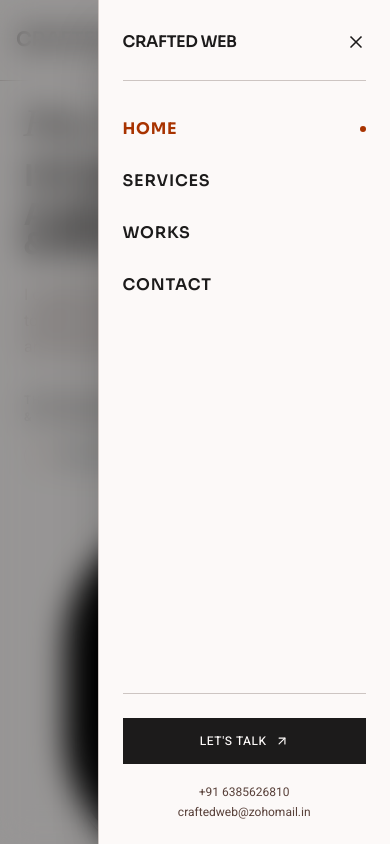
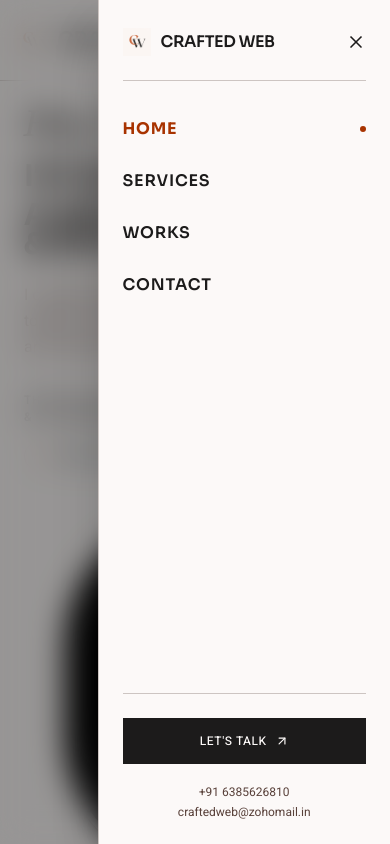
Before and after one commit to Nirmal0804/Freelancing-Portfolio, a Next.js app: page / in a window 390 px wide. Both pictures are taken after a click on the button "Open menu". Shown: the top 844 px of the page. Built offline with nearby package versions, Linux system fonts and the light colour scheme.

Commit message:
feat: add CW logo mark immediately to the left of existing Crafted Web text across global navbar, mobile drawer, and footer

```diff
--- a/app/layout.tsx
+++ b/app/layout.tsx
@@ -35,7 +35,8 @@ export const metadata: Metadata = {
     type: "website",
   },
   icons: {
-    icon: "/icon.svg",
+    icon: "/images/cw-logo.png",
+    apple: "/images/cw-logo.png",
   },
 };
 
--- a/components/layout/Footer.tsx
+++ b/components/layout/Footer.tsx
@@ -1,16 +1,32 @@
 import React from "react";
 import Link from "next/link";
+import Image from "next/image";
 import { ArrowUpRight, Instagram, Linkedin, Github } from "@/components/ui/Icons";
 
 export const Footer: React.FC = () => {
   return (
     <footer className="bg-surface-container-highest border-t border-[#cdc5c2] w-full mt-auto">
       <div className="max-w-[1360px] mx-auto grid grid-cols-1 md:grid-cols-12 divide-y md:divide-y-0 md:divide-x divide-[#cdc5c2]">
-        {/* Column 1: Brand */}
+        {/* Column 1: Brand: [CW LOGO] + Crafted Web */}
         <div className="md:col-span-3 p-6 sm:p-8 lg:p-10 flex flex-col gap-4">
-          <div className="font-heading text-xl font-semibold text-on-surface uppercase tracking-tight">
-            Crafted Web
-          </div>
+          <Link
+            href="/"
+            prefetch={true}
+            className="flex items-center gap-2.5 sm:gap-3 group focus-visible:outline-none w-fit"
+          >
+            <div className="relative w-8 h-8 shrink-0">
+              <Image
+                src="/images/cw-logo.png"
+                alt="CW Logo"
+                fill
+                sizes="32px"
+                className="object-contain"
+              />
+            </div>
+            <span className="font-heading text-xl font-semibold text-on-surface uppercase tracking-tight group-hover:text-primary transition-colors">
+              Crafted Web
+            </span>
+          </Link>
           <p className="font-sans text-sm text-on-surface-variant leading-relaxed">
             Independent digital studio focusing on premium, editorial web experiences.
           </p>
--- a/components/layout/Navbar.tsx
+++ b/components/layout/Navbar.tsx
@@ -3,6 +3,7 @@
 import React, { useState, useEffect } from "react";
 import { createPortal } from "react-dom";
 import Link from "next/link";
+import Image from "next/image";
 import { usePathname } from "next/navigation";
 import { ArrowUpRight, Menu, X } from "@/components/ui/Icons";
 import { cn } from "@/lib/utils";
@@ -43,12 +44,25 @@ export const Navbar: React.FC = () => {
   return (
     <nav className="bg-[#fcf9f8]/95 backdrop-blur-md border-b border-[#cdc5c2] w-full top-0 sticky z-50">
       <div className="max-w-[1360px] mx-auto flex justify-between items-center px-4 sm:px-6 md:px-8 lg:px-12 h-20">
-        {/* Brand */}
+        {/* Brand: [CW LOGO] + Crafted Web */}
         <Link
           href="/"
-          className="font-heading text-xl md:text-2xl font-semibold text-on-surface hover:text-primary transition-colors duration-200 tracking-tight uppercase"
+          prefetch={true}
+          className="flex items-center gap-2.5 sm:gap-3 group focus-visible:outline-none"
         >
-          Crafted Web
+          <div className="relative w-8 h-8 sm:w-9 sm:h-9 shrink-0">
+            <Image
+              src="/images/cw-logo.png"
+              alt="CW Logo"
+              fill
+              sizes="(max-width: 640px) 32px, 36px"
+              priority
+              className="object-contain"
+            />
+          </div>
+          <span className="font-heading text-xl md:text-2xl font-semibold text-on-surface group-hover:text-primary transition-colors duration-200 tracking-tight uppercase">
+            Crafted Web
+          </span>
         </Link>
 
         {/* Desktop Navigation Links */}
@@ -113,15 +127,26 @@ export const Navbar: React.FC = () => {
           {/* 100% Solid 75vw Slide-Over Drawer Panel */}
           <div className="fixed top-0 right-0 bottom-0 w-[75vw] max-w-[320px] bg-[#fcf9f8] border-l border-[#cdc5c2] shadow-2xl z-[9999] flex flex-col justify-between p-6 sm:p-8 animate-in slide-in-from-right duration-300">
             <div>
-              {/* Drawer Header */}
+              {/* Drawer Header: [CW LOGO] + Crafted Web */}
               <div className="flex items-center justify-between pb-5 border-b border-[#cdc5c2]">
                 <Link
                   href="/"
                   prefetch={true}
                   onClick={() => setMobileMenuOpen(false)}
-                  className="font-heading text-base sm:text-lg font-semibold text-on-surface uppercase tracking-tight hover:text-primary transition-colors"
+                  className="flex items-center gap-2.5 group focus-visible:outline-none"
                 >
-                  Crafted Web
+                  <div className="relative w-7 h-7 shrink-0">
+                    <Image
+                      src="/images/cw-logo.png"
+                      alt="CW Logo"
+                      fill
+                      sizes="28px"
+                      className="object-contain"
+                    />
+                  </div>
+                  <span className="font-heading text-base sm:text-lg font-semibold text-on-surface uppercase tracking-tight group-hover:text-primary transition-colors">
+                    Crafted Web
+                  </span>
                 </Link>
                 <button
                   onClick={() => setMobileMenuOpen(false)}
```
Also changed, not shown: public/images/cw-logo.png (added).
